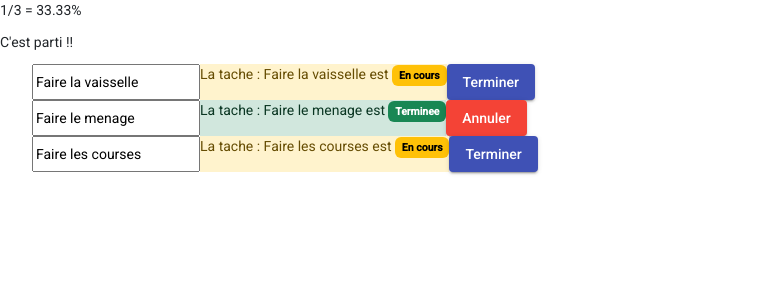
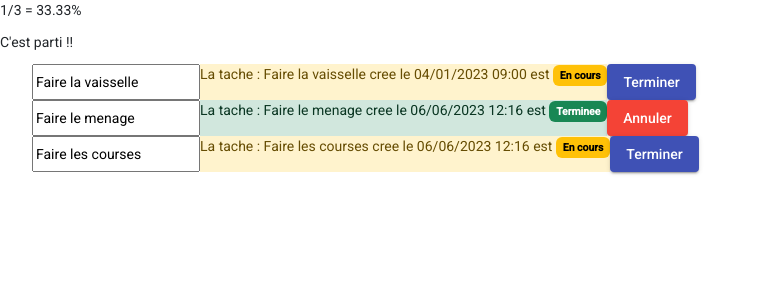
Before and after one commit to formateur357/formationAngular06-23, an Angular app in the folder todo/: page / in a window 1280 px wide. Shown: the top 300 px of the page, without its empty margins (0-763 px from the left). Built offline with nearby package versions, Linux system fonts and the light colour scheme.

Commit message:
correction pipe date

```diff
--- a/todo/src/app/app.component.ts
+++ b/todo/src/app/app.component.ts
@@ -11,9 +11,9 @@ export class AppComponent {
   // public count: number = 1
 
   constructor() {
-    this.tasks.push(new Task(0, "Faire la vaisselle", false, "Une montagne t'attends."))
-    this.tasks.push(new Task(1, "Faire le menage", true, "Une montagne t'attends."))
-    this.tasks.push(new Task(2, "Faire les courses", false, "Une liste tres longue."))
+    this.tasks.push(new Task(0, "Faire la vaisselle", false, "Une montagne t'attends.", new Date('01/04/2023 09:00')))
+    this.tasks.push(new Task(1, "Faire le menage", true, "Une montagne t'attends.", new Date()))
+    this.tasks.push(new Task(2, "Faire les courses", false, "Une liste tres longue.", new Date(Date.now())))
     // this.tasks.push(new Task(3, "Promener le chien", true, "Avant midi."))
   }
 
--- a/todo/src/app/class/task.model.ts
+++ b/todo/src/app/class/task.model.ts
@@ -3,7 +3,8 @@ export class Task {
     public id: number,
     public title: string,
     public complete: boolean,
-    public description: string
+    public description: string,
+    public createdDate: Date
   ) {
 
   }
--- a/todo/src/app/components/task/task.component.html
+++ b/todo/src/app/components/task/task.component.html
@@ -1,5 +1,5 @@
 <div>
   <input [(ngModel)]="task.title" />
-  <li [class]="getItemVariant()">La tache : {{ task.title }} est <span [class]="getBadgeVariant()">{{ getComplete() }}</span></li>
+  <li [class]="getItemVariant()">La tache : {{ task.title }}  cree le {{ task.createdDate | date:'dd/MM/y hh:mm' }} est <span [class]="getBadgeVariant()">{{ getComplete() }}</span></li>
   <button mat-raised-button [color]="getButtonColor()" (click)="toggleComplete()">{{ getButtonText() }}</button>
 </div>
```
